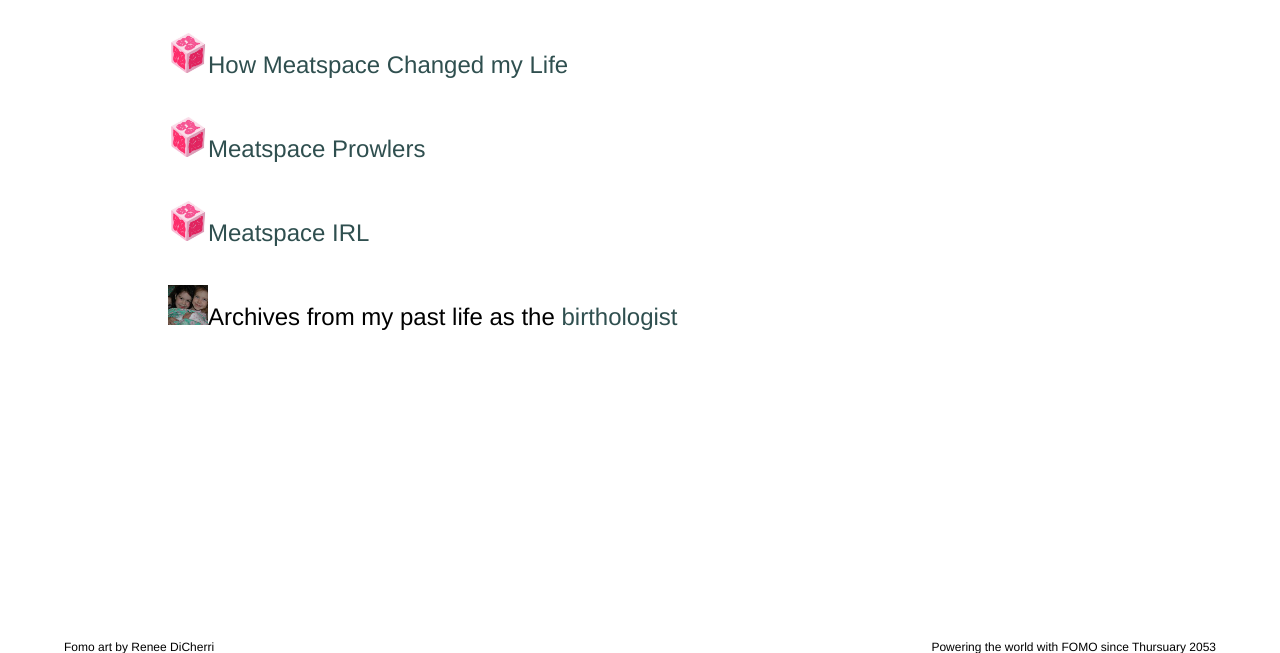
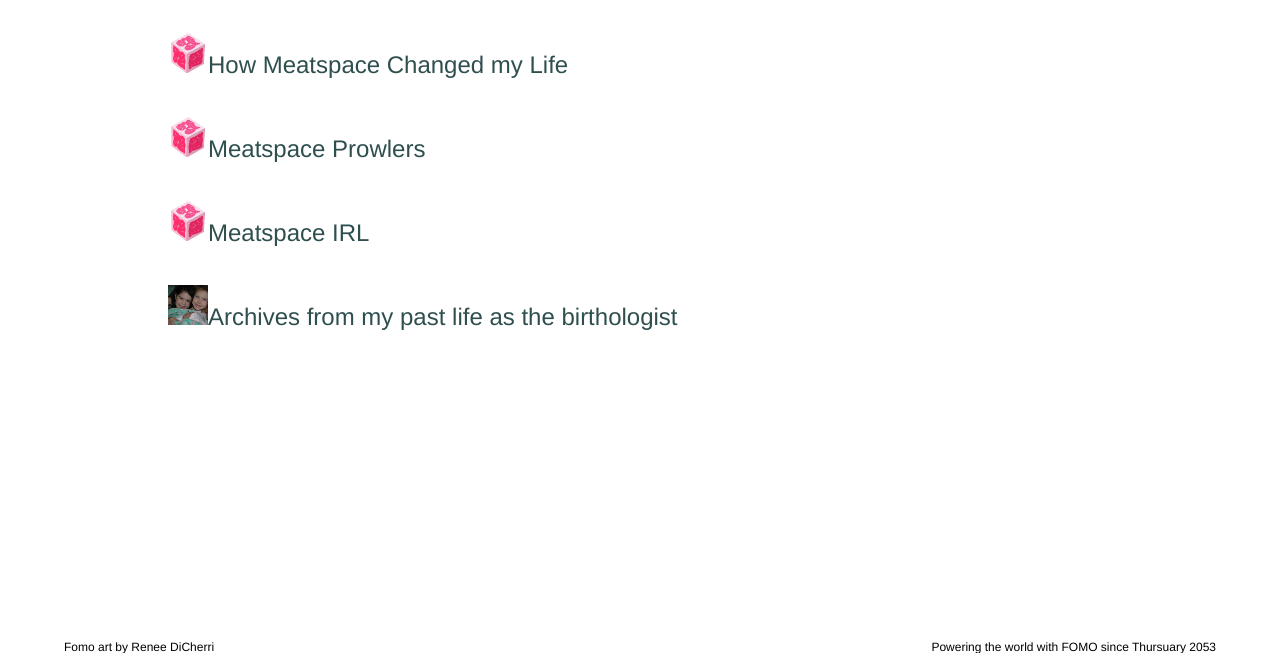
Before and after one commit to RuthieB/fomolabs, a plain HTML site: page index.html in a window 1280 px wide. Shown: the part 147-800 px from the top of the page. Drawn offline with Linux system fonts and the light colour scheme.

Commit message:
Changed birthologist link

```diff
--- a/index.html
+++ b/index.html
@@ -24,7 +24,7 @@
 					<li><img class="meat-image" src="images/meat_avatar.png"><a href="post1.html" class="active">How Meatspace Changed my Life</a></li>
 					<li><img class="meat-image" src="images/meat_avatar.png"><a href="post2.html" class="active">Meatspace Prowlers</a></li>
 					<li><img class="meat-image" src="images/meat_avatar.png"><a href="post3.html" class="active">Meatspace IRL</a></li>
-					<li><img class="meat-image" src="images/little_girls.jpg">Archives from my past life as the <a href="http://birthologist.typepad.com/my_weblog/" class="active" target="_blank">birthologist</a></li>
+					<li><img class="meat-image" src="images/little_girls.jpg"><a href="http://birthologist.typepad.com/my_weblog/" class="active" target="_blank">Archives from my past life as the birthologist</a></li>
 
 					<!--
 					<li><a href="/calendar.html" id="calendar">Meatup Calendar</a></li>
```
